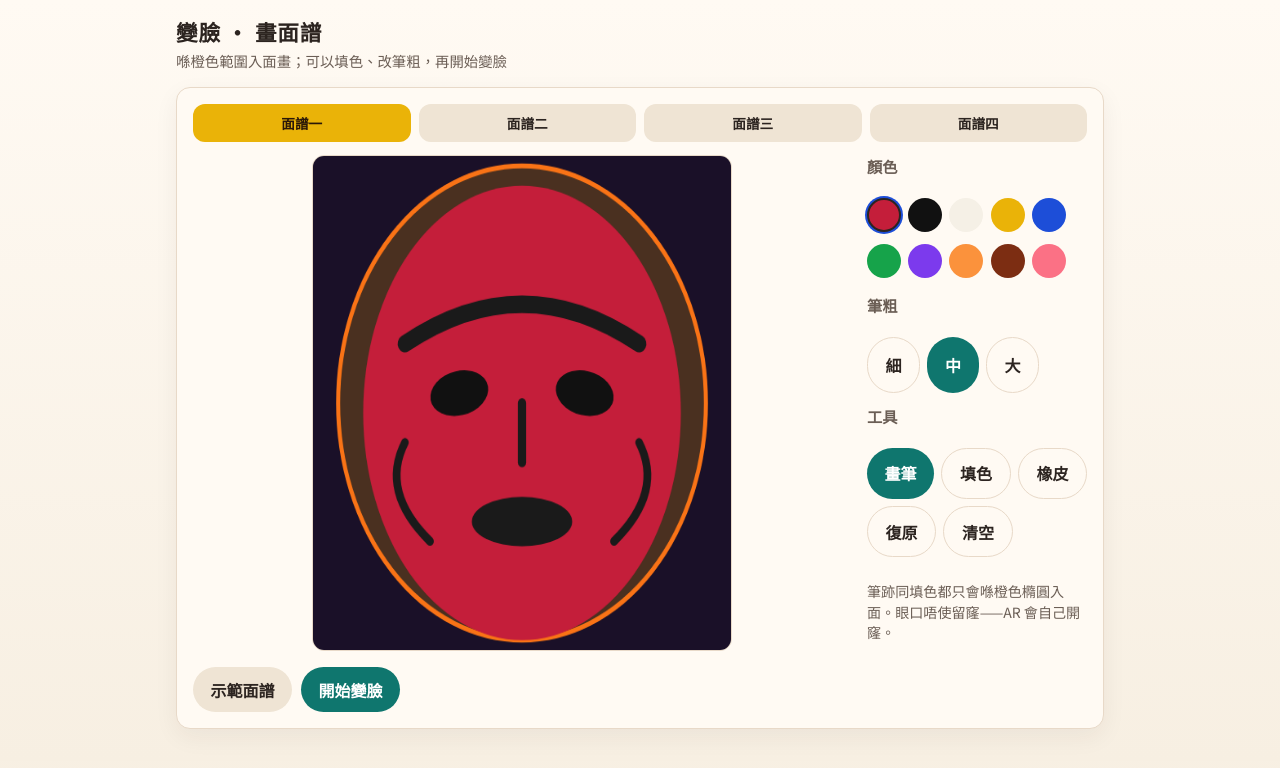
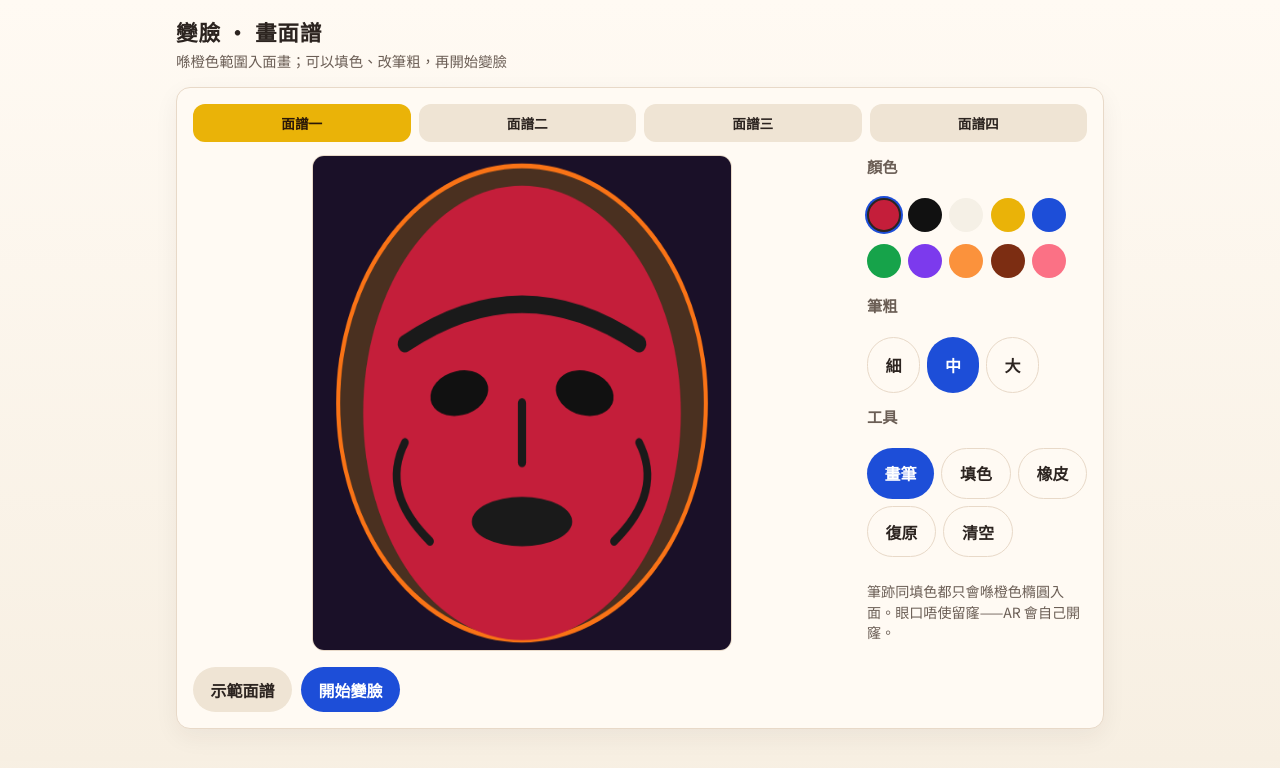
Before and after one commit to chilinbpscth/bianlian-ar, a website built with Vite: page index.html in a window 1280 px wide. Built offline with nearby package versions, Linux system fonts and the light colour scheme.

Commit message:
Fix primary CTAs to 青面 accent and add focus/deep tokens.
Remove ok/teal from 開始變臉, 手動變臉, and selected tools so they use --accent #1d4ed8; keep --ok for genuine success; add --focus/--accent-deep #193826 for focus rings and deep CTA hover.

```diff
--- a/src/ar.js
+++ b/src/ar.js
@@ -14,7 +14,7 @@ const STAGE_LABELS = ["面譜一","面譜二","面譜三","面譜四","真面目
 export function createArScreen(root, { maskCanvases, onBack }) {
   let stopped=false, stage=0, faceLandmarker=null, handLandmarker=null, raf=0, stream=null, lastVideoTime=-1, cooldownUntil=0
   const tracks = new Map()
-  root.innerHTML = `<div class="app-shell"><header class="top"><div><h1>變臉 · AR</h1><p id="stageTitle">面譜一</p></div><button type="button" class="ghost" id="backBtn">返回畫面</button></header><div class="panel"><div class="progress" id="progress"></div><div class="ar-stage" id="stageBox"><video id="video" playsinline muted autoplay></video><canvas id="overlay"></canvas><div class="ar-overlay"><p class="tip" id="tip">載入模型中…首次可能要十數秒</p><button type="button" class="ok" id="manualBtn">手動變臉</button></div></div><p class="status show" id="status">準備開啟相機…</p></div></div>`
+  root.innerHTML = `<div class="app-shell"><header class="top"><div><h1>變臉 · AR</h1><p id="stageTitle">面譜一</p></div><button type="button" class="ghost" id="backBtn">返回畫面</button></header><div class="panel"><div class="progress" id="progress"></div><div class="ar-stage" id="stageBox"><video id="video" playsinline muted autoplay></video><canvas id="overlay"></canvas><div class="ar-overlay"><p class="tip" id="tip">載入模型中…首次可能要十數秒</p><button type="button" id="manualBtn">手動變臉</button></div></div><p class="status show" id="status">準備開啟相機…</p></div></div>`
 
   const video = root.querySelector("#video")
   const canvas = root.querySelector("#overlay")
--- a/src/paint.js
+++ b/src/paint.js
@@ -62,7 +62,7 @@ export function createPaintScreen(root, { onStartAr }) {
         </div>
         <div class="actions">
           <button type="button" class="secondary" id="demoBtn">示範面譜</button>
-          <button type="button" class="ok" id="startBtn">開始變臉</button>
+          <button type="button" id="startBtn">開始變臉</button>
         </div>
       </div>
     </div>
@@ -120,14 +120,14 @@ export function createPaintScreen(root, { onStartAr }) {
   }
 
   function syncTools() {
-    root.querySelector('#brushBtn').className = state.tool === 'brush' ? 'ok' : 'ghost'
-    root.querySelector('#fillBtn').className = state.tool === 'fill' ? 'ok' : 'ghost'
-    root.querySelector('#eraserBtn').className = state.tool === 'eraser' ? 'ok' : 'ghost'
+    root.querySelector('#brushBtn').className = state.tool === 'brush' ? '' : 'ghost'
+    root.querySelector('#fillBtn').className = state.tool === 'fill' ? '' : 'ghost'
+    root.querySelector('#eraserBtn').className = state.tool === 'eraser' ? '' : 'ghost'
     swatches.querySelectorAll('.swatch').forEach((el, idx) => {
       el.classList.toggle('active', state.tool !== 'eraser' && COLORS[idx] === state.color)
     })
     sizes.querySelectorAll('button').forEach((b) => {
-      b.className = Number(b.dataset.size) === state.brushSize ? 'ok' : 'ghost'
+      b.className = Number(b.dataset.size) === state.brushSize ? '' : 'ghost'
     })
   }
 
--- a/src/style.css
+++ b/src/style.css
@@ -7,6 +7,8 @@
   --line: #e8d9c8;
   --accent: #1d4ed8;
   --accent-2: #eab308;
+  --accent-deep: #193826;
+  --focus: #193826;
   --ok: #0f766e;
   --danger: #dc2626;
   --guide: #f97316;
@@ -32,6 +34,13 @@ button {
   font-weight: 600;
 }
 button:disabled { opacity: 0.45; cursor: not-allowed; }
+button:hover:not(:disabled):not(.ghost):not(.secondary):not(.ok):not(.swatch) {
+  background: var(--accent-deep);
+}
+button:focus-visible {
+  outline: 2px solid var(--focus);
+  outline-offset: 2px;
+}
 button.secondary { background: #efe4d4; color: var(--ink); }
 button.ghost { background: transparent; border: 1px solid var(--line); color: var(--ink); }
 button.ok { background: var(--ok); color: #fff; }
```
